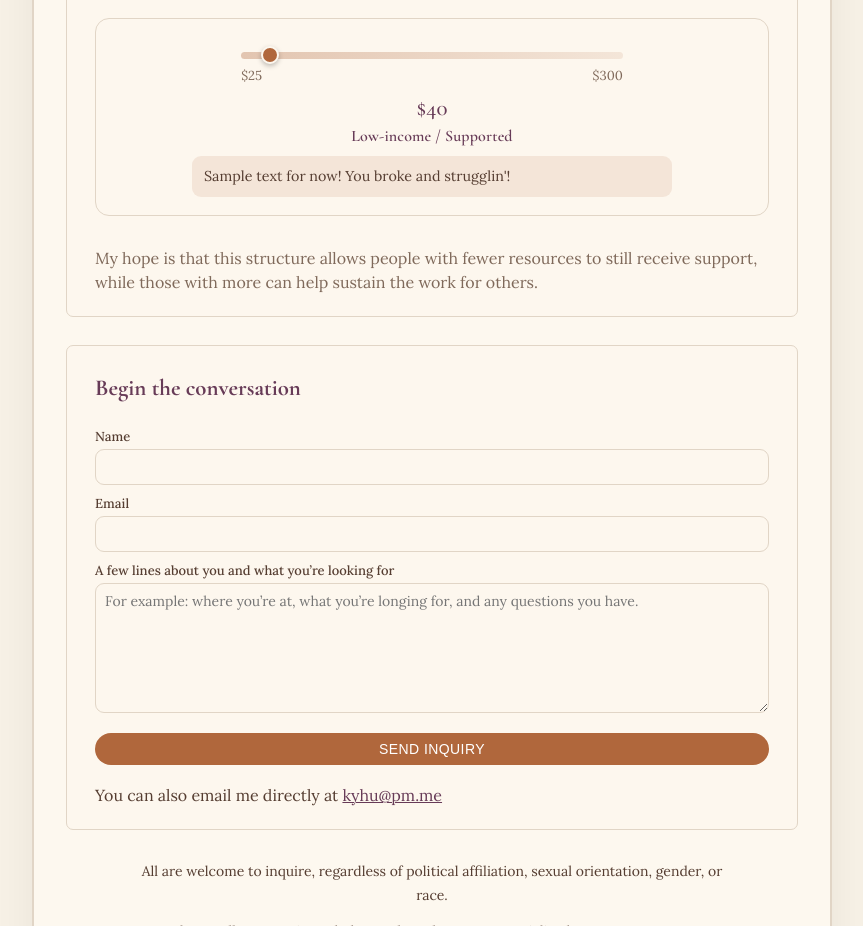
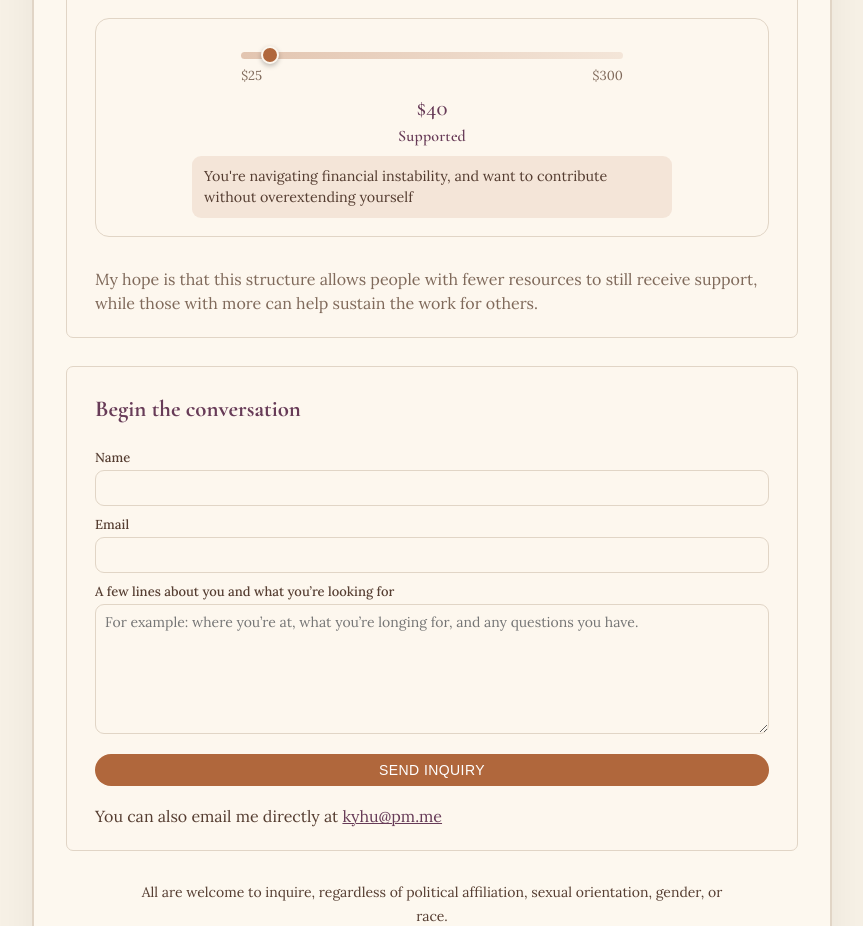
Before and after one commit to bizzcat/wbste, a plain HTML site: page index.html in a window 1280 px wide. Shown: the part 2560-3486 px from the top of the page, without its empty margins (208-1071 px from the left). Drawn offline with nearby package versions, Linux system fonts and the light colour scheme.

Commit message:
Update index.html

```diff
--- a/index.html
+++ b/index.html
@@ -632,24 +632,24 @@ document.addEventListener("DOMContentLoaded", function () {
 
   const tiers = [
     {
-      amount: 40,
-      name: "Low-income / Supported",
-      message: "Sample text for now! You broke and strugglin'!"
+      amount: 45,
+      name: "Supported",
+      message: "You're navigating financial instability, and want to contribute without overextending yourself"
     },
     {
-      amount: 90,
-      name: "Working-class / Doing alright",
-      message: "Sample text for now! You have a stable working class job and doing aight'!"
+      amount: 95,
+      name: "Standard",
+      message: "You have steady income, can meet your needs with moderate ease, and want to offer something closer to market rate"
     },
     {
-      amount: 150,
-      name: "Middle-class stable",
-      message: "Sample text for now! You have a stable good paying job and doing good'!"
+      amount: 180,
+      name: "Supportive",
+      message: "You have a solid job, good savings, and want to help sustain a generosity-based model"
     },
     {
       amount: 250,
-      name: "High-income / Supporter",
-      message: "Sample text for now! You got money in the bank, make 150k+ a month'!"
+      name: "Sustainer",
+      message: "You're financially abundant and want to help me help others and to improve my offering by attending retreats and trainings"
     }
   ];
 
```
